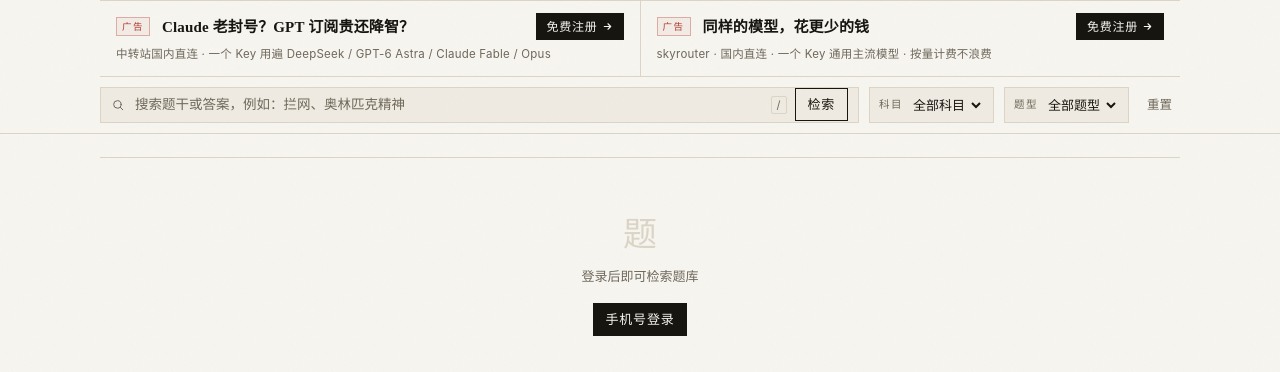
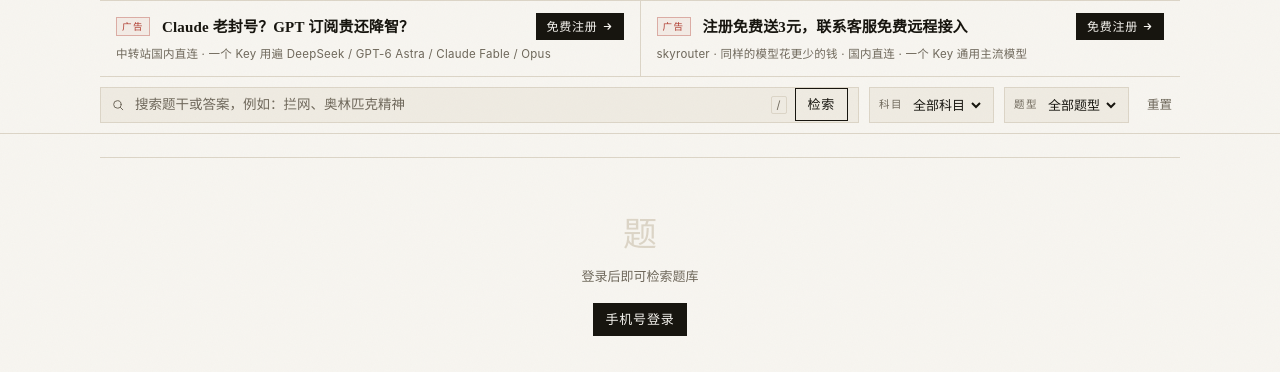
Before and after one commit to wjlfish/cgqas-fe, a PHP site: page /index.php in a window 1280 px wide. Shown: the part 48-420 px from the top of the page. Run offline with PHP 8.4, Linux system fonts and the light colour scheme.

Commit message:
skyrouter 广告文案: 按对方要求加入送 3 元 / 客服远程接入
- 主标题: 注册免费送3元，联系客服免费远程接入（保持原文，未加空格）
- 副标题改为产品说明: skyrouter · 同样的模型花更少的钱 · 国内直连 · 一个 Key 通用主流模型
- 桌面两块卡片仍 75px 等高、无截断；手机端 122/105px

```diff
--- a/partials/ad.php
+++ b/partials/ad.php
@@ -14,8 +14,8 @@ $ADS = [
     ],
     [
         'to'   => 'skyrouter',
-        'main' => '同样的模型，花更少的钱',
-        'sub'  => 'skyrouter · 国内直连 · 一个 Key 通用主流模型 · 按量计费不浪费',
+        'main' => '注册免费送3元，联系客服免费远程接入',
+        'sub'  => 'skyrouter · 同样的模型花更少的钱 · 国内直连 · 一个 Key 通用主流模型',
     ],
 ];
 ?>
```
